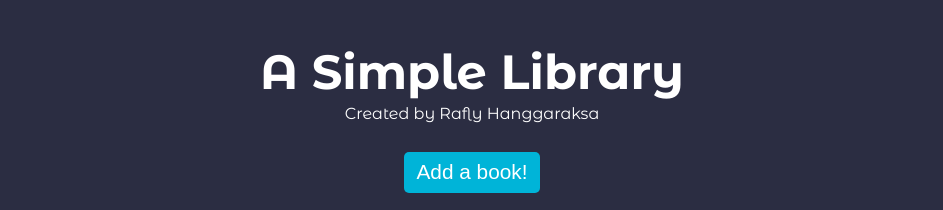
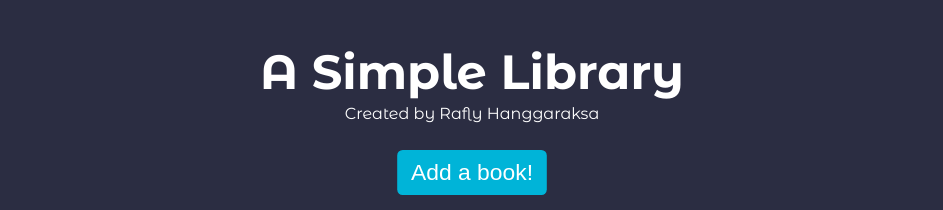
Before and after one commit to raflyhangga/top-library, a plain HTML site: page index.html in a window 1280 px wide. In both pictures the pointer is over the button "Add a book!". Shown: the top 210 px of the page, without its empty margins (168-1111 px from the left). Drawn offline with Linux system fonts and the light colour scheme.

Commit message:
added animations for button

```diff
--- a/css/style.css
+++ b/css/style.css
@@ -136,3 +136,11 @@ body {
 .none {
     display: none;
 }
+
+button {
+    transition: 75ms ease-in-out;
+}
+
+button:hover{
+    transform: scale(1.1);
+}
```
